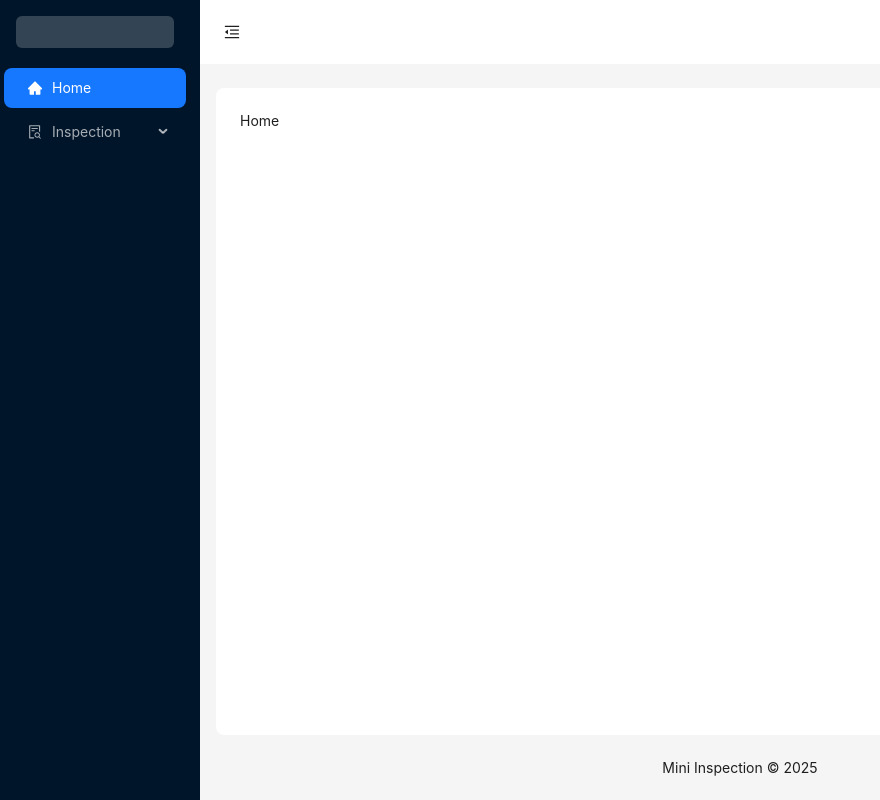
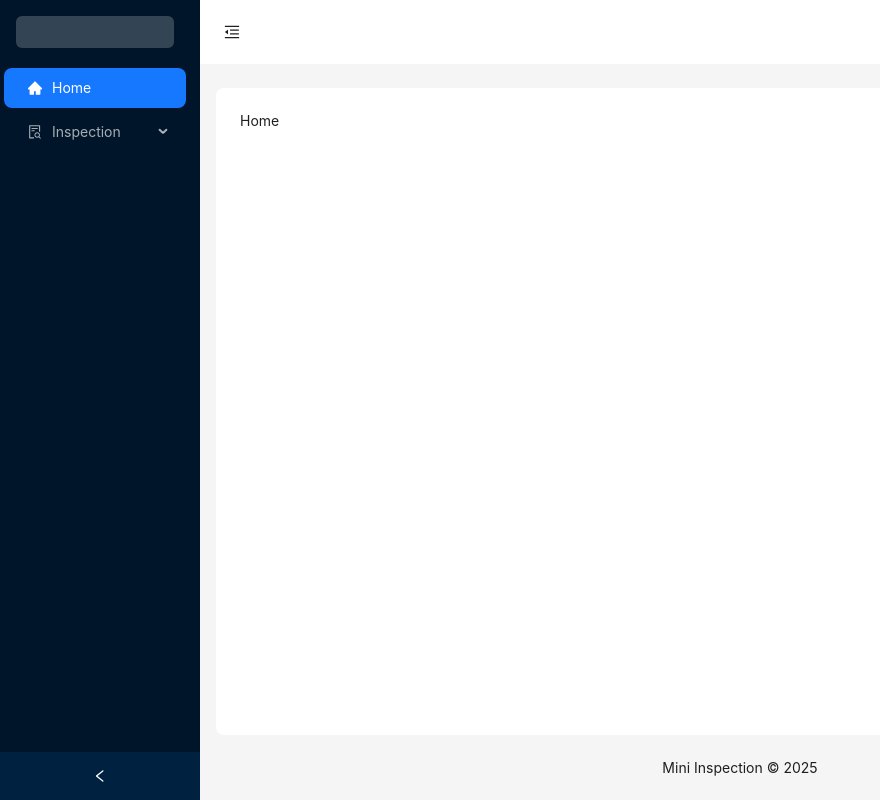
Before and after one commit to andriannus/mini-inspection, a React (Vite) app: page /home in a window 1280 px wide. Shown: the whole page, without its empty margins (0-880 px from the left). Built offline with nearby package versions, Linux system fonts and the light colour scheme.

Commit message:
style: adjust sidebar style

```diff
--- a/src/shared/components/layout/layout.tsx
+++ b/src/shared/components/layout/layout.tsx
@@ -27,9 +27,10 @@ function SharedLayout() {
       <StyledSider
         breakpoint="lg"
         collapsed={collapsed}
-        collapsedWidth={0}
         collapsible
-        trigger={null}
+        onBreakpoint={(broken) => {
+          setCollapsed(broken);
+        }}
       >
         <Logo />
 
```
